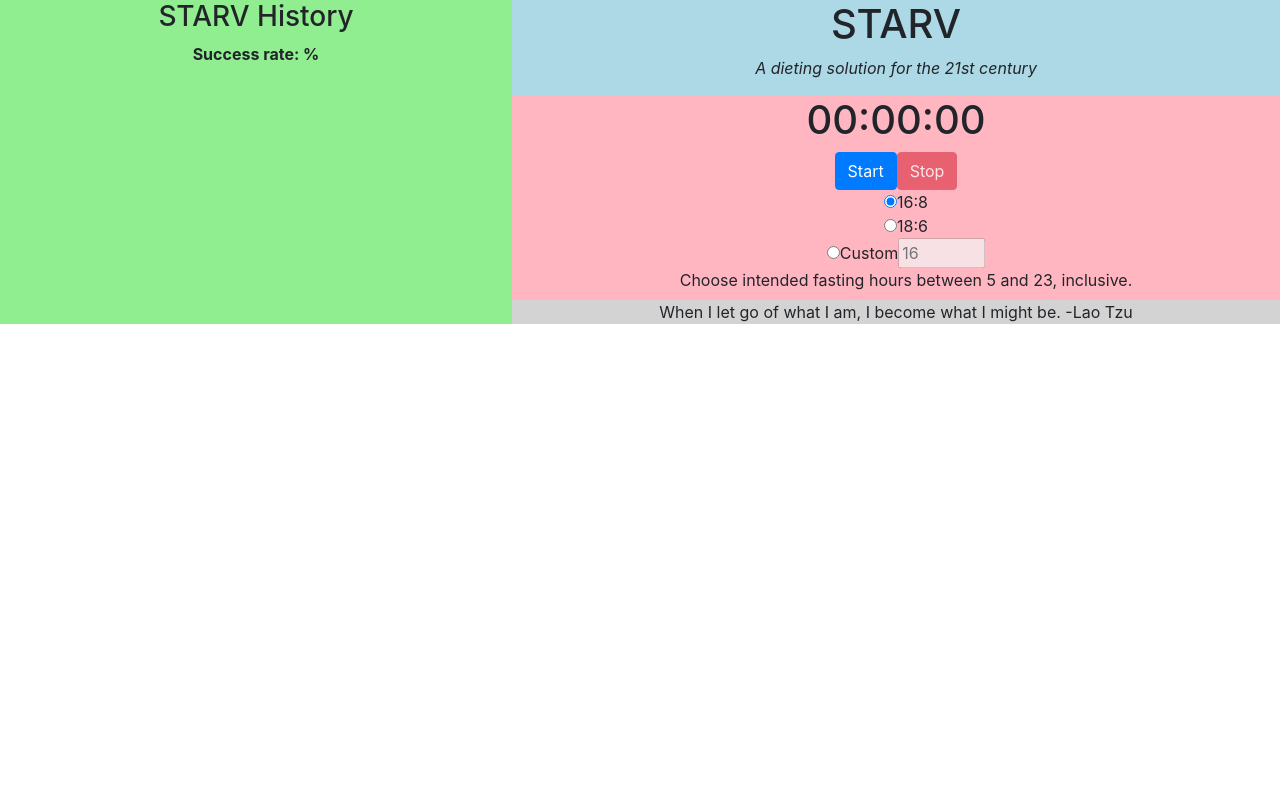
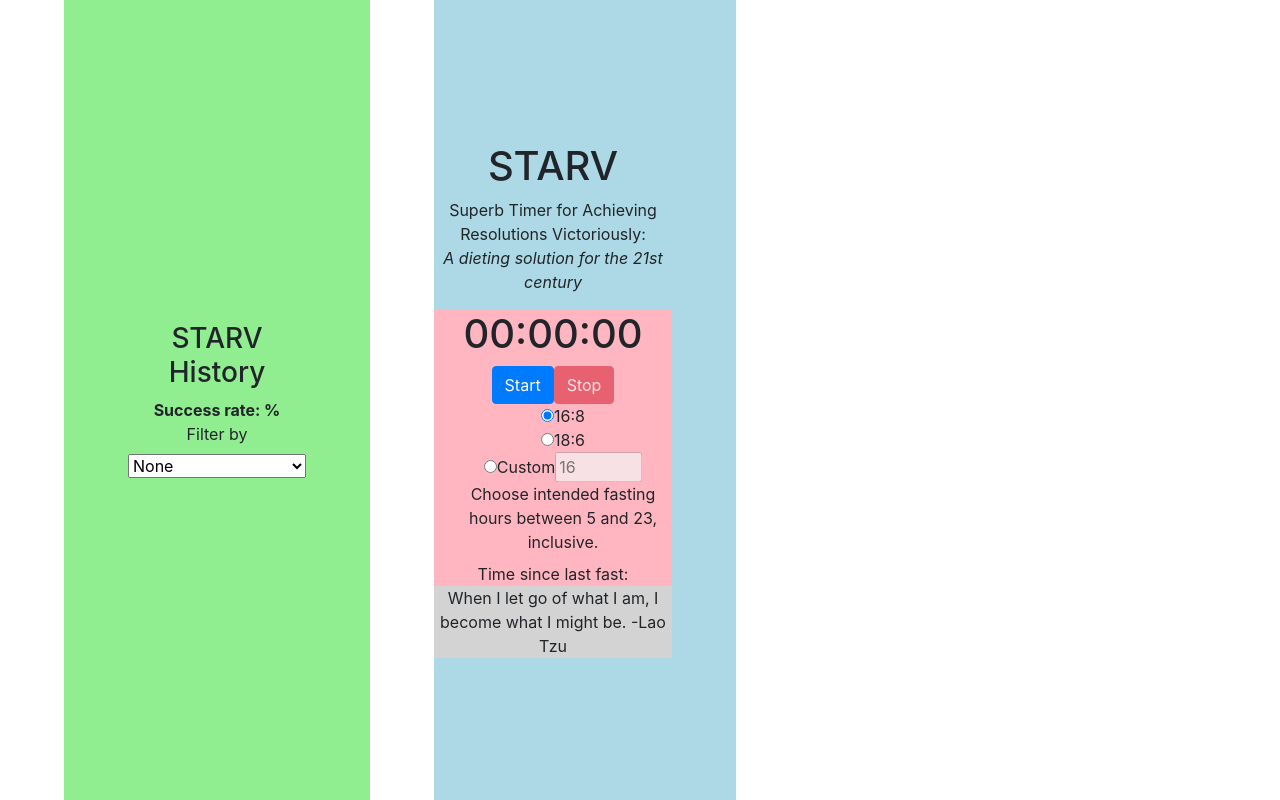
Before and after one commit to wan-li-va/STARV, a React (Create React App) app: page / in a window 1280 px wide. Built offline with nearby package versions, Linux system fonts and the light colour scheme.

Commit message:
filter and styling

```diff
--- a/src/App.css
+++ b/src/App.css
@@ -1,17 +1,30 @@
 .App {
   text-align: center;
   display: flex;
-  width: 100%;
+  flex-direction: row;
+  width: 100vh;
+  height: 100vh;
 }
 
 .MainPanel {
+  display: flex;
+  flex-direction: column;
+  flex: 2;
+  justify-content: center;
+  align-items: center;
+  margin-right: 5vw;
   background-color: lightblue;
-  width: 60%;
 }
 
 .StatsPanel {
-  background-color: lightgreen;
-  width: 40%;
+  display: flex;
+  flex-direction: column;
+  flex: 1;
+  justify-content: center;
+  align-items: center;
+  margin-left: 5vw;
+  margin-right: 5vw;
+  background-color: lightgreen;;
 }
 
 .Timer {
--- a/src/App.js
+++ b/src/App.js
@@ -14,7 +14,7 @@ export default class App extends Component {
   }
 
   saveFast = (length, displayTime) => {
-    let intDisp = parseInt( displayTime );
+    let intDisp = parseInt(displayTime);
 
     let diff = (length * 60 * 60 * 1000) - intDisp;
 
@@ -35,8 +35,12 @@ export default class App extends Component {
   render() {
     return (
       <div className="App">
-        <StatsPanel pastFasts={this.state.pastFasts}/>
-        <MainPanel saveFast={this.saveFast} />
+        <div className="StatsPanel">
+          <StatsPanel pastFasts={this.state.pastFasts} />
+        </div>
+        <div className="MainPanel">
+          <MainPanel saveFast={this.saveFast} />
+        </div>
       </div>
     );
   }
--- /dev/null
+++ b/src/Filter.js
@@ -0,0 +1,33 @@
+import React, { Component } from 'react';
+
+export default class Filter extends Component{
+    constructor(props){
+        super(props);
+        this.state ={
+            filterBy: "none"
+        }
+    }
+
+    handleSelectChange = () => {
+        let filterSelect = document.getElementById("filterBy").value;
+        this.setState({
+            filterBy: filterSelect
+        })
+
+    }
+
+    render(){
+        return (
+            <div>
+                <label margin-right="5px">Filter by</label>
+                <select id="filterBy" onChange={this.handleSelectChange}>
+                    <option value="none">None</option>
+                    <option value="fastingTime">Fasting Time</option>
+                    <option value="wasSuccessful">Successful Attempts</option>
+                </select>
+            </div>
+
+        )
+    }
+
+}
--- a/src/MainPanel.js
+++ b/src/MainPanel.js
@@ -6,7 +6,10 @@ export default class MainPanel extends Component {
         return (
         <div className="MainPanel">
             <h1>STARV</h1>
-            <p><i>A dieting solution for the 21st century</i></p>
+            <p>
+                Superb Timer for Achieving Resolutions Victoriously:
+                <br />
+                <i>A dieting solution for the 21st century</i></p>
             <Timer saveFast={this.props.saveFast} />
             <QuotesPanel />
         </div>
--- a/src/StatsPanel.js
+++ b/src/StatsPanel.js
@@ -1,22 +1,24 @@
 import React, { Component } from "react";
 import Entry from './Entry.js';
+import Filter from './Filter.js';
 
 class StatsPanel extends Component {
     constructor(props) {
         super(props);
         this.state = {
-
+            isFiltered: false,
+            filteredBy: "none"
         }
     }
 
     calcSuccess = () => {
         let percentSucc;
-        if ( this.props.pastFasts.length !== 0 ){
+        if (this.props.pastFasts.length !== 0) {
             let successes = 0;
-            for ( let i = 0; i < this.props.pastFasts.length; i++){
+            for (let i = 0; i < this.props.pastFasts.length; i++) {
                 let fastInst = this.props.pastFasts[i];
                 let wasSucc = fastInst.wasSuccessful;
-                if (wasSucc){
+                if (wasSucc) {
                     successes++;
                 }
             }
@@ -27,6 +29,7 @@ class StatsPanel extends Component {
         return percentSucc;
     }
 
+
     render() {
 
         var starvs = this.props.pastFasts.map(fast => {
@@ -34,15 +37,19 @@ class StatsPanel extends Component {
                 <Entry key={fast.index.toString()} index={fast.index} fast={fast}> </Entry>
             )
         })
-        return(
+        return (
             <div className="StatsPanel">
                 <h3>STARV History</h3>
                 <div>
-                <strong>Success rate: {(this.props.pastFasts.length===0) ? "" : this.calcSuccess()}% </strong>
+                    <strong>Success rate: {(this.props.pastFasts.length === 0) ? "" : this.calcSuccess()}% </strong>
                 </div>
 
                 <div>
                     {starvs}
+                </div>
+
+                <div>
+                    <Filter pastFasts={this.props.pastFasts}/>
                 </div>
 
             </div>
--- a/src/Timer.js
+++ b/src/Timer.js
@@ -32,6 +32,7 @@ export default class Timer extends Component {
                 this.setState({
                     isRunning: false,
                     endTime: Date.now(),
+                    durationText: Moment(this.state.endTime).fromNow()
                 })
                 this.props.saveFast(this.state.fastLength, this.state.displayTime);
             }
@@ -71,7 +72,7 @@ export default class Timer extends Component {
 
     handleCustomTime = changeEvent => {
         let val = parseInt(changeEvent.target.value)
-        if (changeEvent.target.min >= val && changeEvent.target.max <= val) {
+        if (changeEvent.target.min <= val && changeEvent.target.max >= val) {
             this.setState({
                 fastLength: parseInt(val)
             })
@@ -83,6 +84,7 @@ export default class Timer extends Component {
             this.setState({
                 isRunning: false,
                 endTime: Date.now(),
+                durationText: Moment(this.state.endTime).fromNow()
             })
             this.props.saveFast(this.state.fastLength, this.state.displayTime);
         } else {
@@ -95,9 +97,10 @@ export default class Timer extends Component {
     }
 
     timePassed = setInterval(() => {
-        //return Moment().fromNow();
-        return 0;
-    })
+        this.setState({
+            durationText: Moment(this.state.endTime).fromNow()
+        })
+    }, 1000*60)
 
     render() {
         return (
@@ -142,7 +145,7 @@ export default class Timer extends Component {
 
                 </div>
                 <div>
-
+                    Time since last fast: {this.state.durationText}
                 </div>
             </div >
 
```
Lines whose indentation alone changed are shown as unchanged.
